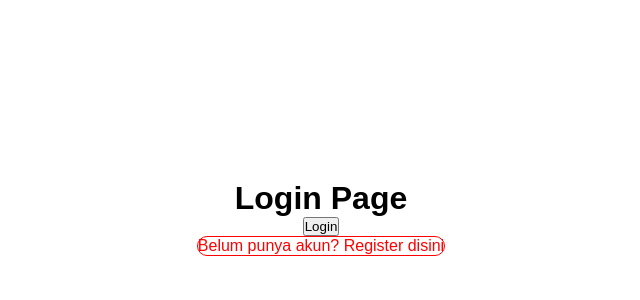
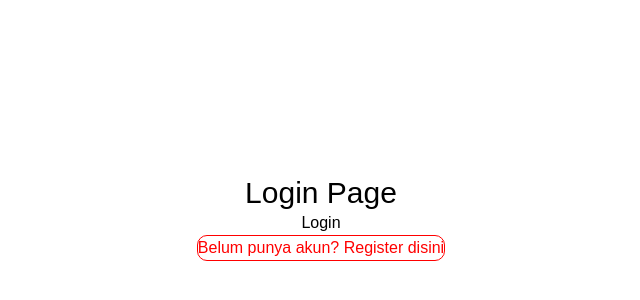
Before and after one commit to MHendriF/Hello-Next-JS, a Next.js app in the folder VIP-CODE-STUDIO/pnpm-next-app/: page /auth/login in a window 1280 px wide. Shown: the part 182-482 px from the top of the page, without its empty margins (319-959 px from the left). Built offline with nearby package versions, Linux system fonts and the light colour scheme.

Commit message:
styling tailwindcss

```diff
--- a/VIP-CODE-STUDIO/pnpm-next-app/package.json
+++ b/VIP-CODE-STUDIO/pnpm-next-app/package.json
@@ -17,9 +17,12 @@
     "@types/node": "^20",
     "@types/react": "^18",
     "@types/react-dom": "^18",
+    "autoprefixer": "^10.4.19",
     "eslint": "^8",
     "eslint-config-next": "14.1.4",
+    "postcss": "^8.4.38",
     "sass": "^1.75.0",
+    "tailwindcss": "^3.4.3",
     "typescript": "^5"
   }
 }
--- /dev/null
+++ b/VIP-CODE-STUDIO/pnpm-next-app/postcss.config.js
@@ -0,0 +1,6 @@
+module.exports = {
+  plugins: {
+    tailwindcss: {},
+    autoprefixer: {},
+  },
+}
--- a/VIP-CODE-STUDIO/pnpm-next-app/src/styles/globals.css
+++ b/VIP-CODE-STUDIO/pnpm-next-app/src/styles/globals.css
@@ -1,3 +1,7 @@
+@tailwind base;
+@tailwind components;
+@tailwind utilities;
+
 * {
   box-sizing: border-box;
   padding: 0;
--- a/VIP-CODE-STUDIO/pnpm-next-app/src/views/auth/login/index.tsx
+++ b/VIP-CODE-STUDIO/pnpm-next-app/src/views/auth/login/index.tsx
@@ -10,7 +10,7 @@
 
   return (
     <div className={styles.login}>
-      <h1>Login Page</h1>
+      <h1 className="text-3xl">Login Page</h1>
       <button onClick={handleLogin}>Login</button>
       <p
         style={{ color: "red", border: "1px solid red", borderRadius: "10px" }}
--- /dev/null
+++ b/VIP-CODE-STUDIO/pnpm-next-app/tailwind.config.js
@@ -0,0 +1,15 @@
+/** @type {import('tailwindcss').Config} */
+module.exports = {
+  content: [
+    "./app/**/*.{js,ts,jsx,tsx,mdx}", // Note the addition of the `app` directory.
+    "./pages/**/*.{js,ts,jsx,tsx,mdx}",
+    "./components/**/*.{js,ts,jsx,tsx,mdx}",
+
+    // Or if using `src` directory:
+    "./src/**/*.{js,ts,jsx,tsx,mdx}",
+  ],
+  theme: {
+    extend: {},
+  },
+  plugins: [],
+};
```
Also changed, not shown: 1 other file (tests, documents, lock files or other folders).
